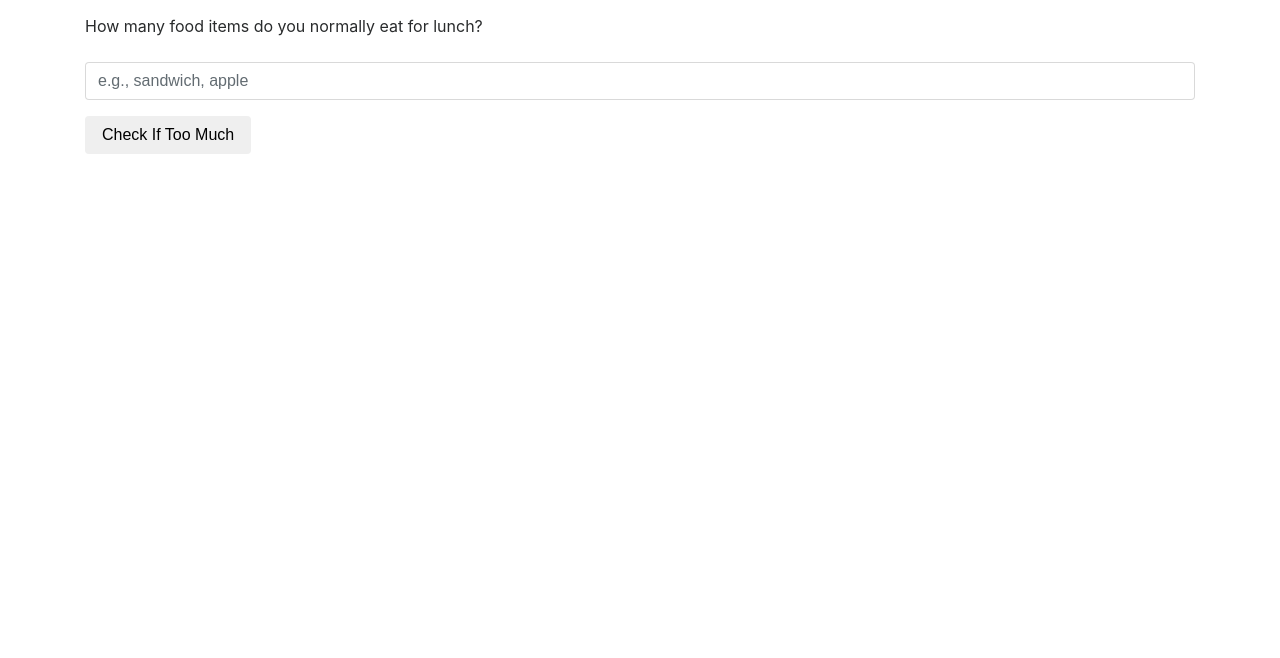
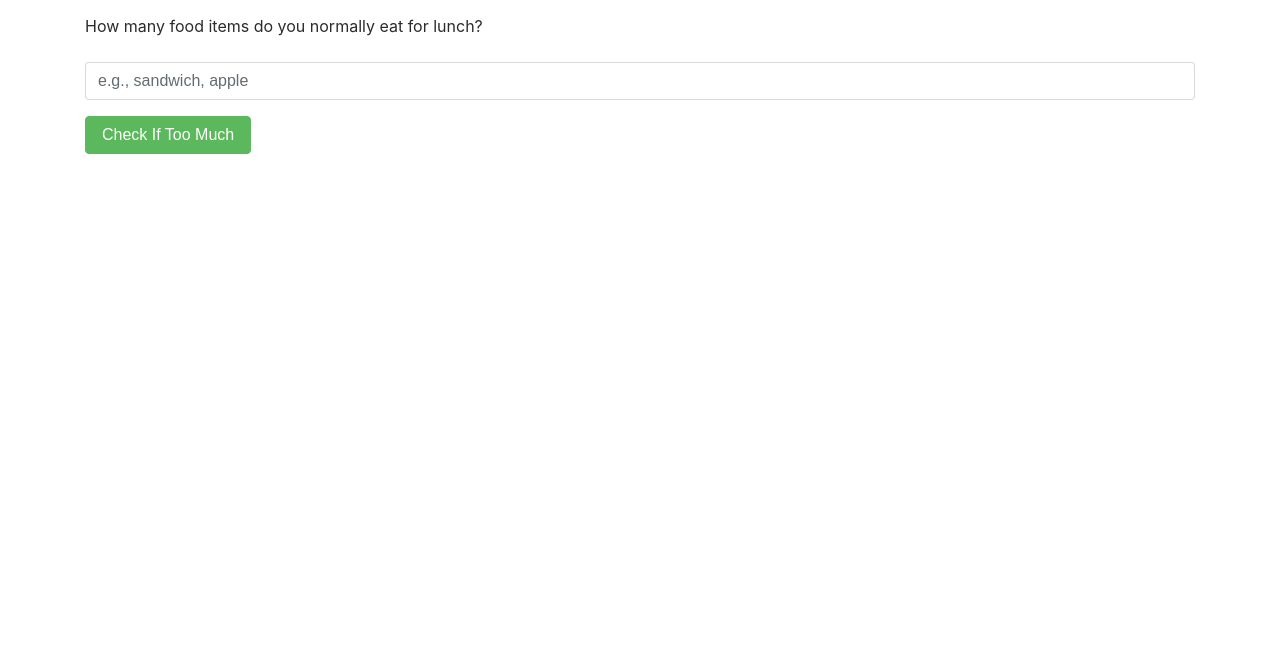
Before and after one commit to keithdowd/jhu-ep-coursera, a plain HTML site: page module1-solution/index.html in a window 1280 px wide. Shown: the part 142-800 px from the top of the page. Drawn offline with nearby package versions, Linux system fonts and the light colour scheme.

Commit message:
Updated button styling

```diff
--- a/module1-solution/index.html
+++ b/module1-solution/index.html
@@ -26,7 +26,7 @@
                 <p><input ng-model="foodInput" class="form-control" type="text" id="foodInput" placeholder="e.g., sandwich, apple"></p>
             </div>
             <div class="form-group">
-                <p><button ng-click="isTooManyFoodItems(foodInput)" class="btn btn-default">Check If Too Much</button></p>
+                <p><button ng-click="isTooManyFoodItems(foodInput)" class="btn btn-success">Check If Too Much</button></p>
             </div>
             <div id="message" class="form-group">
                 <p>{{ countFoodItems }}</p>
```
